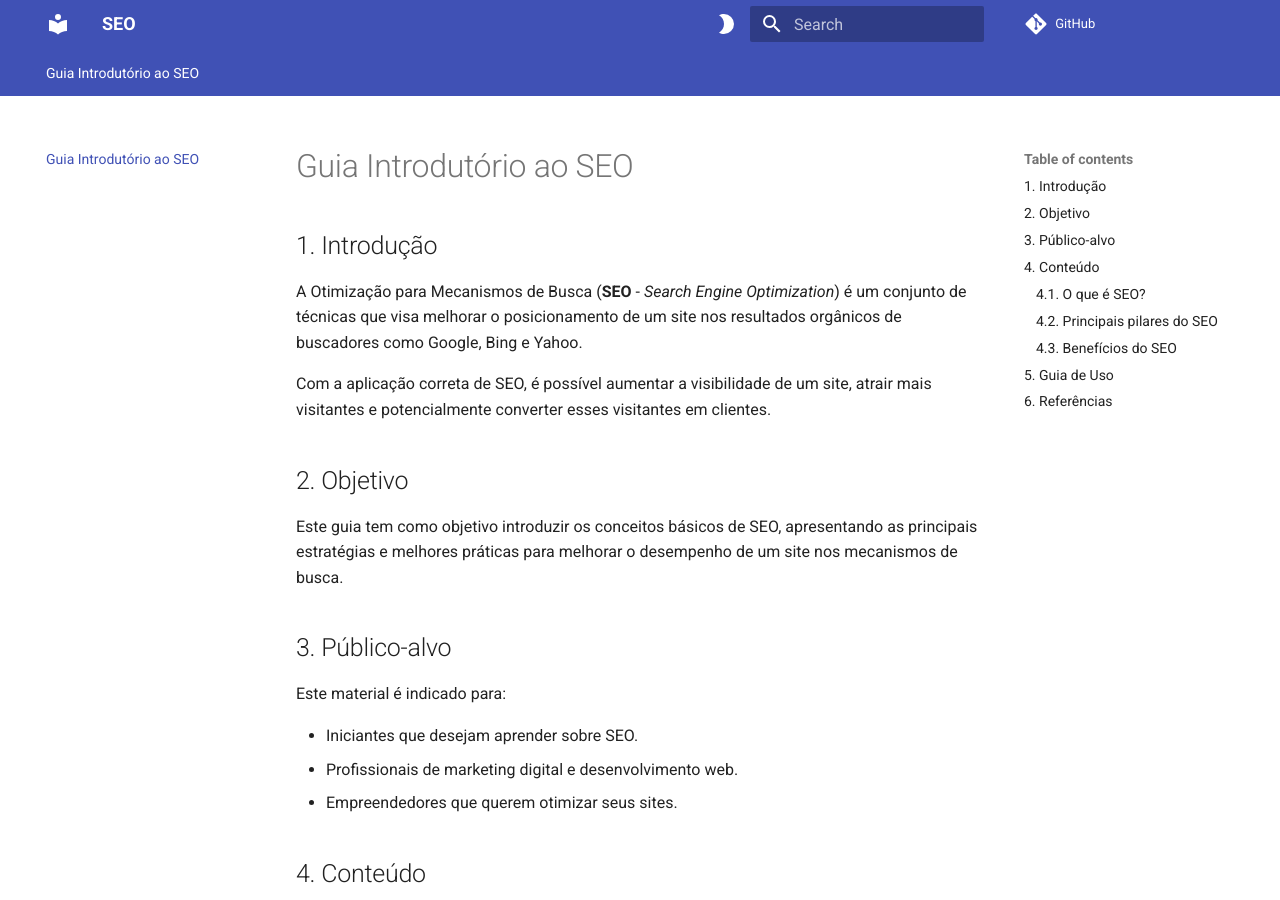
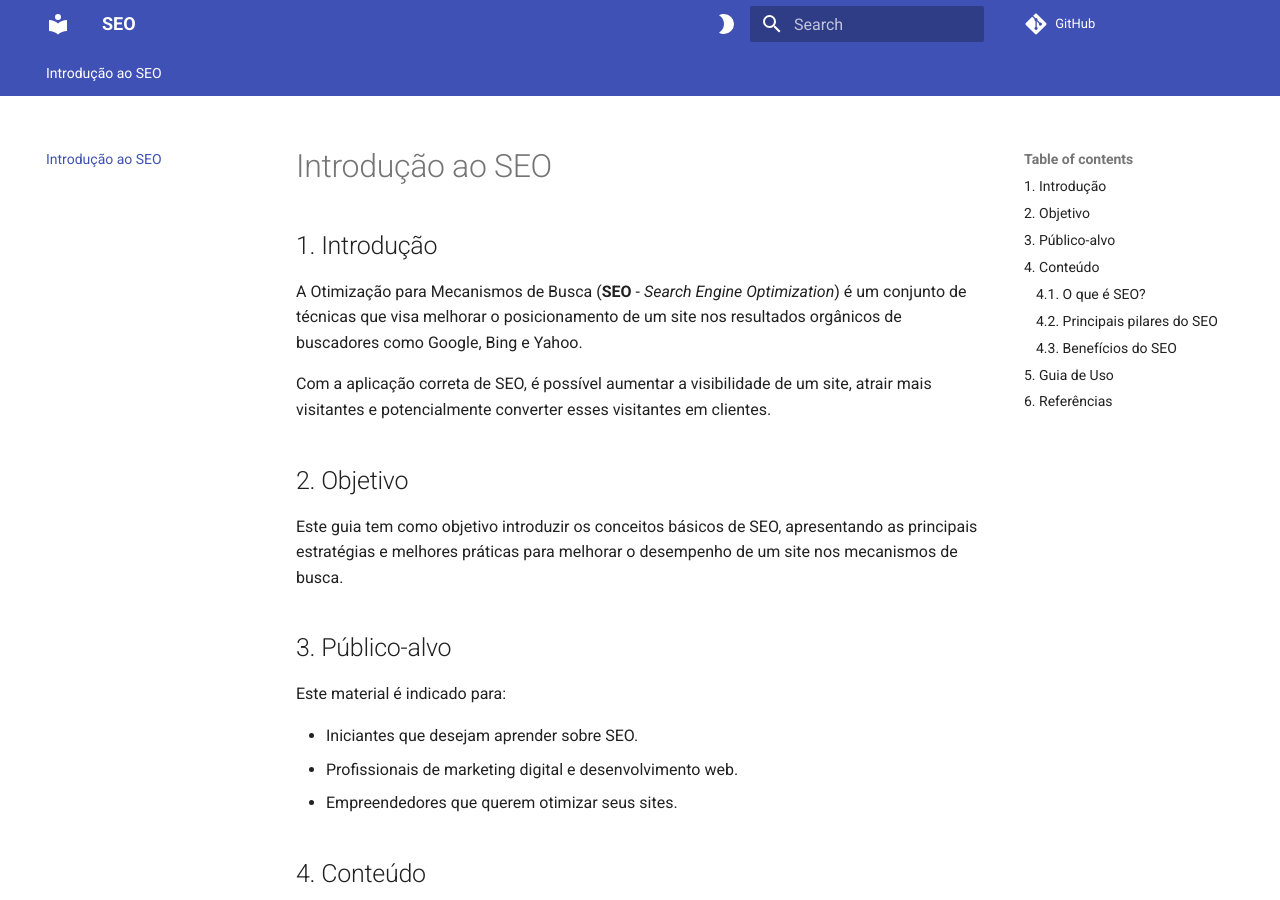
Before and after one commit to atalhox/seo, an MkDocs documentation site: the page built from docs/index.md, in a window 1280 px wide and 900 px high. Built offline with MkDocs 1.6.1 and Material for MkDocs 9.7.7, drawn with Linux system fonts in a browser that asks for light colours; comment, search, counter and statistics services are not loaded.

Commit message:
Feat: add gitignore + index

```diff
--- a/docs/index.md
+++ b/docs/index.md
@@ -1,4 +1,4 @@
-# Guia Introdutório ao SEO
+# Introdução ao SEO
 
 ## 1. Introdução
 A Otimização para Mecanismos de Busca (**SEO** - *Search Engine Optimization*) é um conjunto de técnicas que visa melhorar o posicionamento de um site nos resultados orgânicos de buscadores como Google, Bing e Yahoo.
```
Also changed, not shown: 1 other file.
